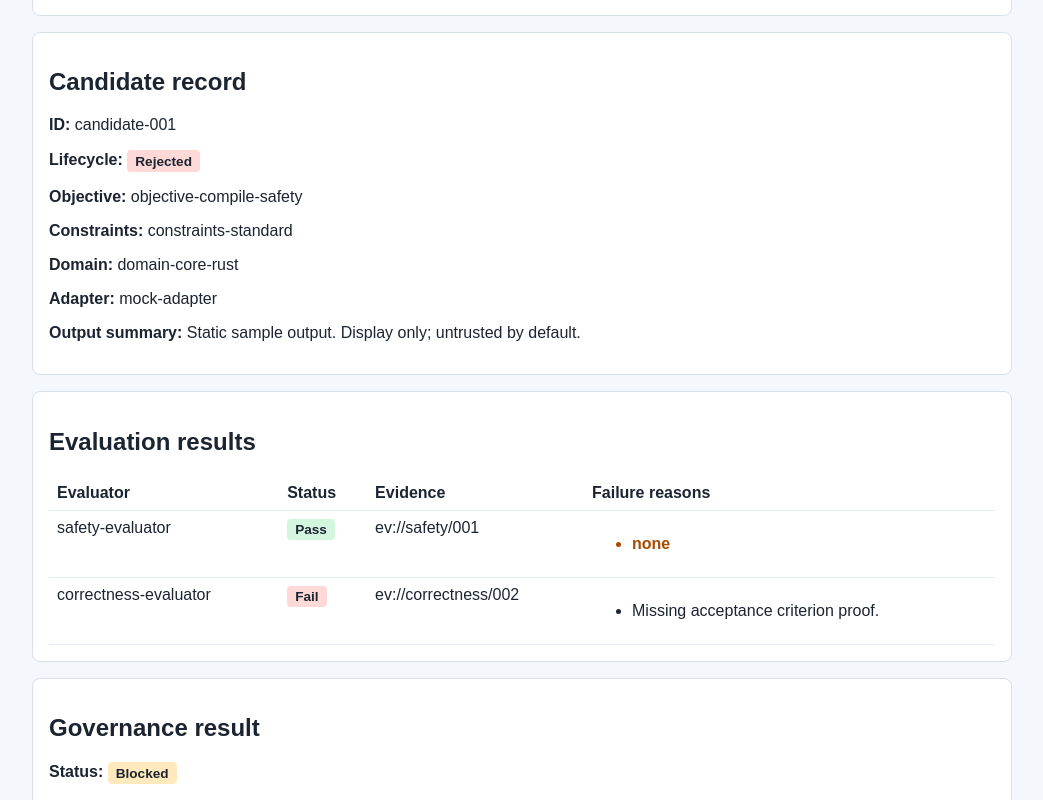
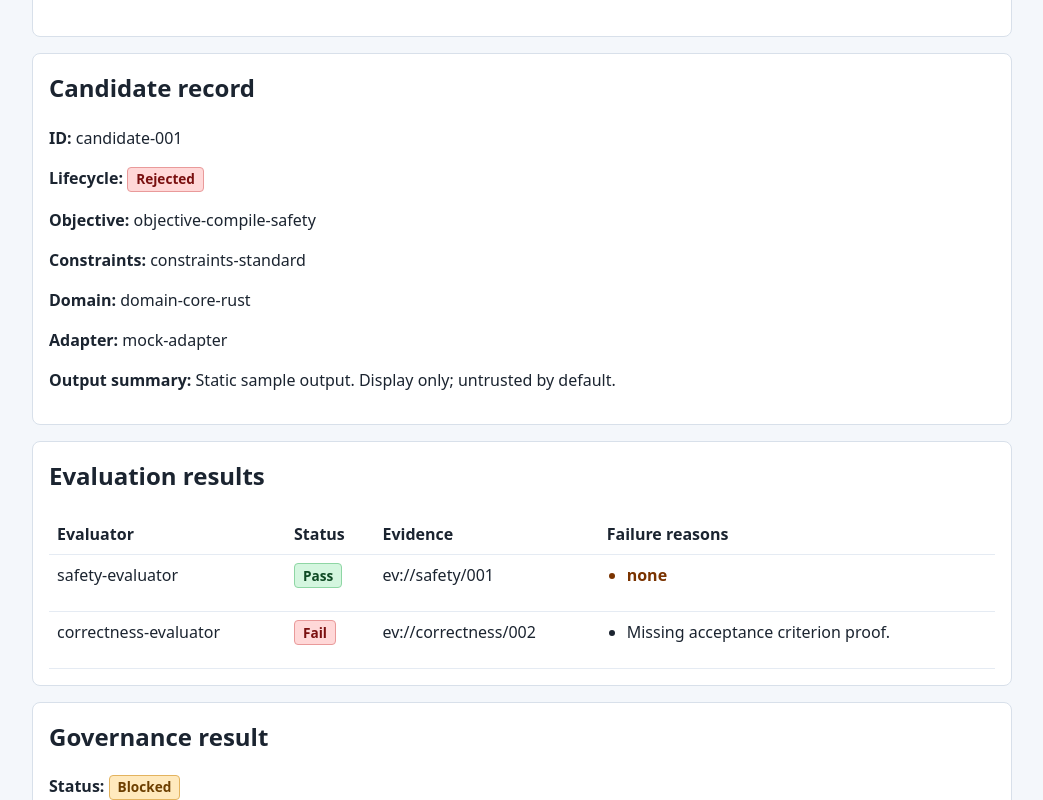
Before and after one commit to irgordon/ajentic, a website with bundled scripts: page ui/src/index.html in a window 1280 px wide. Shown: the part 760-1560 px from the top of the page, without its empty margins (118-1161 px from the left). Built offline with nearby package versions, Linux system fonts and the light colour scheme.

Commit message:
Refactor CSS styles for better typography and layout
Updated font family and improved styles for various elements.

Signed-off-by: Ian Gordon <118707480+irgordon@users.noreply.github.com>

```diff
--- a/ui/src/styles.css
+++ b/ui/src/styles.css
@@ -1,6 +1,12 @@
 :root {
   color-scheme: light;
-  font-family: Arial, sans-serif;
+  font-family:
+    system-ui,
+    -apple-system,
+    BlinkMacSystemFont,
+    "Segoe UI",
+    sans-serif;
+  line-height: 1.5;
 }
 
 body {
@@ -15,31 +21,118 @@ body {
   padding: 1rem;
 }
 
-header, .panel, .banner {
-  background: white;
+header,
+.panel,
+.banner {
+  margin-bottom: 1rem;
+  padding: 1rem;
+  background: #ffffff;
   border: 1px solid #d8e0ea;
   border-radius: 8px;
-  padding: 1rem;
-  margin-bottom: 1rem;
 }
 
-.subtitle { color: #40556f; }
-.banner { border-left: 4px solid #40556f; }
+h1,
+h2,
+h3,
+p {
+  margin-top: 0;
+}
+
+.subtitle {
+  color: #40556f;
+}
+
+.banner {
+  border-left: 4px solid #40556f;
+}
 
 .badge {
   display: inline-block;
   padding: 0.2rem 0.5rem;
+  border: 1px solid transparent;
   border-radius: 4px;
   font-size: 0.85rem;
   font-weight: 700;
+  line-height: 1.2;
 }
-.badge-pass, .badge-passed, .badge-approved, .badge-promotedtier1 { background: #d4f6df; }
-.badge-fail, .badge-failed, .badge-denied, .badge-rejected { background: #ffd8d8; }
-.badge-blocked { background: #ffe9bd; }
-.badge-unknown { background: #e7e7ef; }
-.badge-created, .badge-evaluating { background: #d9ebff; }
 
-table { width: 100%; border-collapse: collapse; }
-th, td { text-align: left; border-bottom: 1px solid #e5ebf3; padding: 0.5rem; vertical-align: top; }
+.badge-pass,
+.badge-passed,
+.badge-approved,
+.badge-promotedtier1 {
+  color: #0f4a24;
+  background: #d4f6df;
+  border-color: #8ed6a4;
+}
 
-.missing { color: #a64b00; font-weight: 700; }
+.badge-fail,
+.badge-failed,
+.badge-denied,
+.badge-rejected {
+  color: #7a1010;
+  background: #ffd8d8;
+  border-color: #e99a9a;
+}
+
+.badge-blocked {
+  color: #6d3f00;
+  background: #ffe9bd;
+  border-color: #e3b35f;
+}
+
+.badge-unknown {
+  color: #313346;
+  background: #e7e7ef;
+  border-color: #bfc0cc;
+}
+
+.badge-created,
+.badge-evaluating {
+  color: #16436f;
+  background: #d9ebff;
+  border-color: #98bee8;
+}
+
+table {
+  width: 100%;
+  border-collapse: collapse;
+}
+
+th,
+td {
+  padding: 0.5rem;
+  text-align: left;
+  vertical-align: top;
+  border-bottom: 1px solid #e5ebf3;
+  overflow-wrap: anywhere;
+}
+
+th {
+  font-weight: 700;
+}
+
+ul {
+  margin-top: 0;
+  padding-left: 1.25rem;
+}
+
+.missing {
+  color: #7a3300;
+  font-weight: 700;
+}
+
+:focus-visible {
+  outline: 3px solid #40556f;
+  outline-offset: 2px;
+}
+
+@media (max-width: 720px) {
+  #app {
+    padding: 0.75rem;
+  }
+
+  table {
+    display: block;
+    overflow-x: auto;
+  }
+}
```
